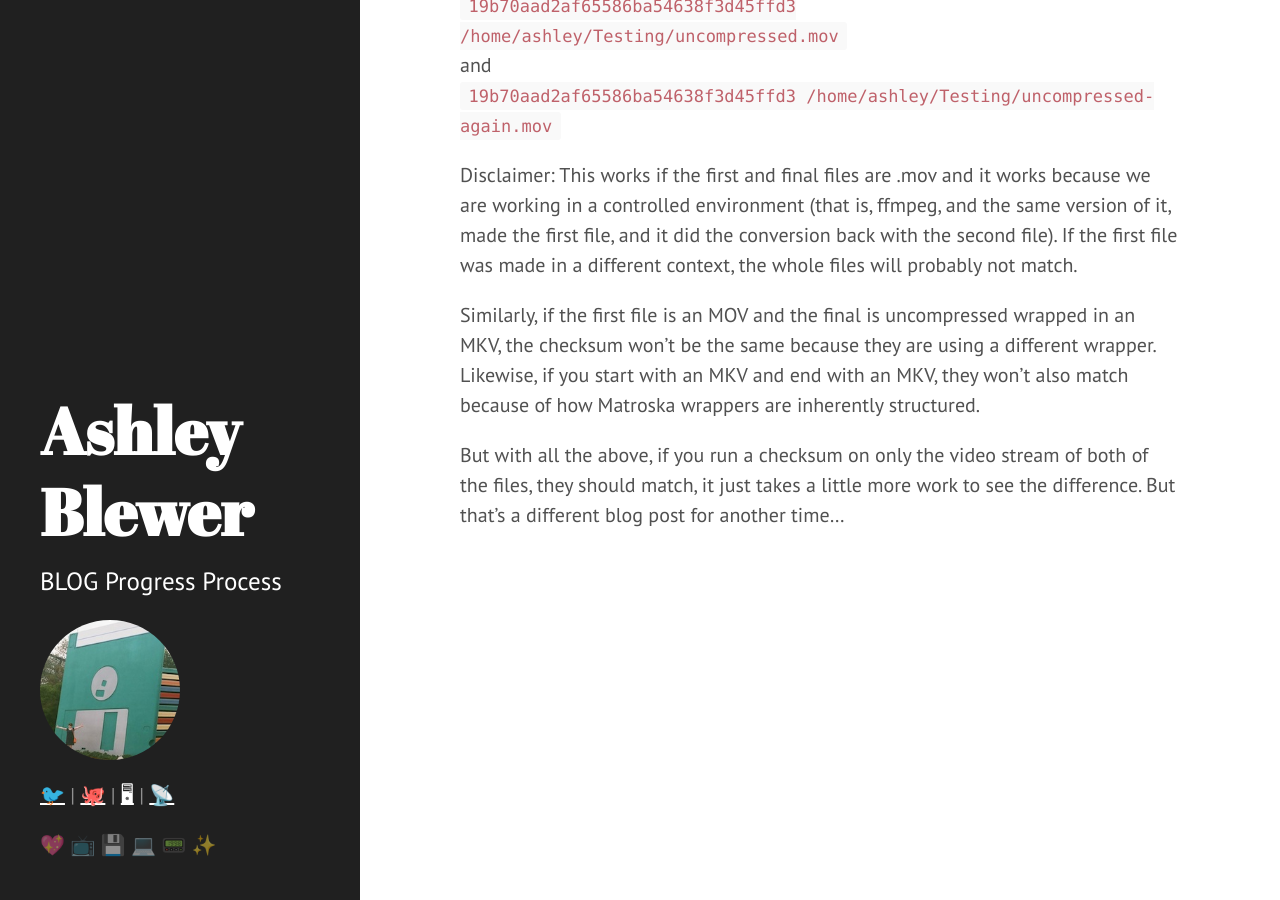
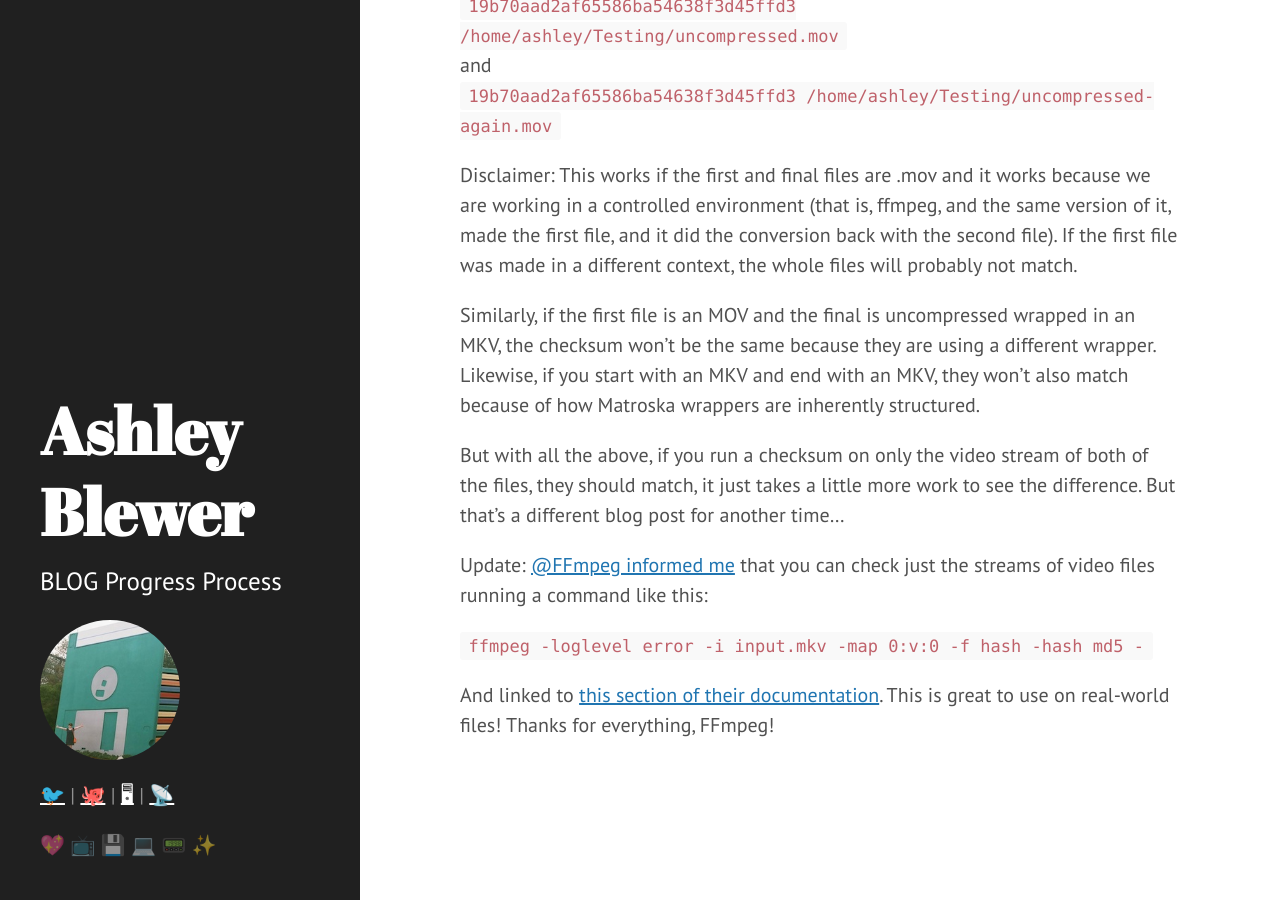
Before and after one commit to ablwr/ablwr.github.io, a Jekyll site: the page built from _posts/2018-11-07-compressing-and-uncompressing-a-preservation-master-video-file.md, in a window 1280 px wide and 900 px high, scrolled down 1950 px. Built offline with Jekyll 4.4.1, drawn with Linux system fonts in a browser that asks for light colours.

Commit message:
update with ffmpeg tip

```diff
--- a/_posts/2018-11-07-compressing-and-uncompressing-a-preservation-master-video-file.md
+++ b/_posts/2018-11-07-compressing-and-uncompressing-a-preservation-master-video-file.md
@@ -54,3 +54,9 @@ Disclaimer: This works if the first and final files are .mov and it works becaus
 Similarly, if the first file is an MOV and the final is uncompressed wrapped in an MKV, the checksum won't be the same because they are using a different wrapper. Likewise, if you start with an MKV and end with an MKV, they won't also match because of how Matroska wrappers are inherently structured.
 
 But with all the above, if you run a checksum on only the video stream of both of the files, they should match, it just takes a little more work to see the difference. But that's a different blog post for another time...
+
+Update: [@FFmpeg informed me](https://twitter.com/FFmpeg/status/1060662187448950784) that you can check just the streams of video files running a command like this:
+
+`ffmpeg -loglevel error -i input.mkv -map 0:v:0 -f hash -hash md5 -`
+
+And linked to [this section of their documentation](https://ffmpeg.org/ffmpeg-formats.html#hash). This is great to use on real-world files! Thanks for everything, FFmpeg!
```
